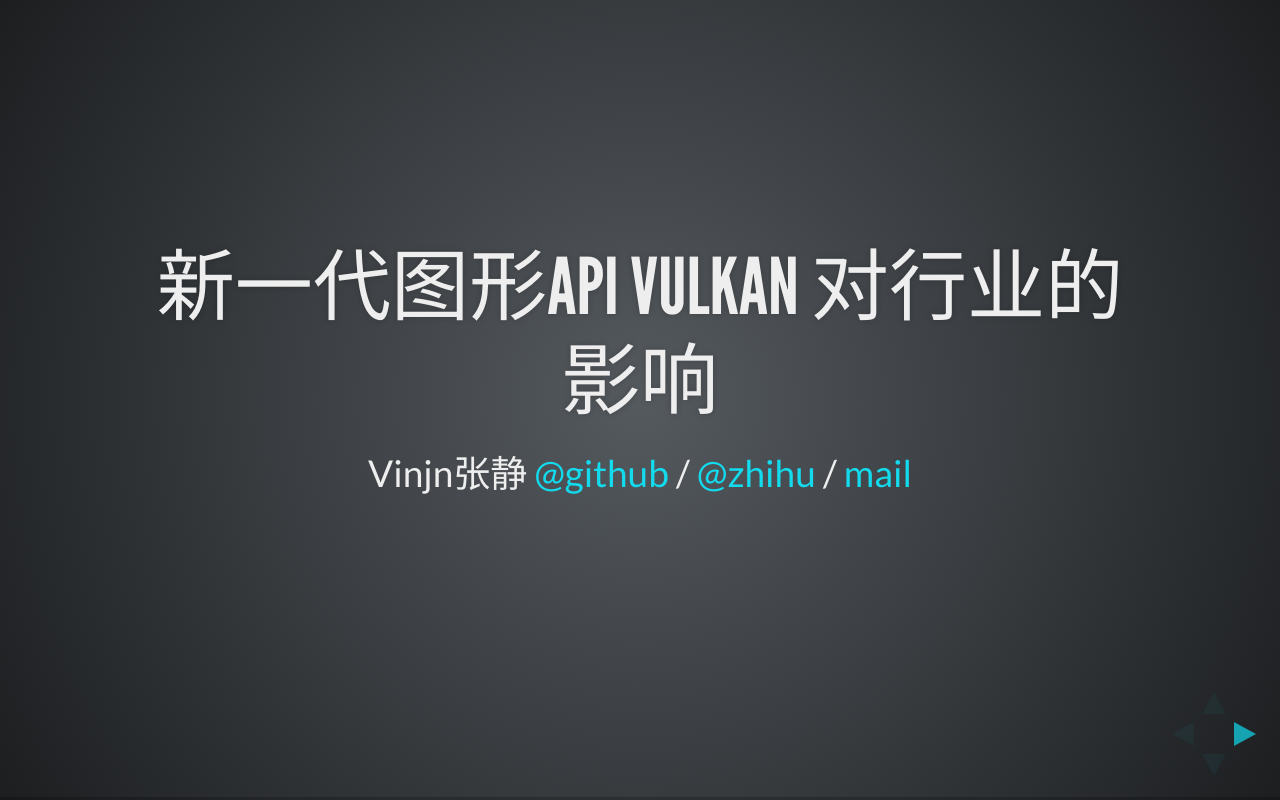
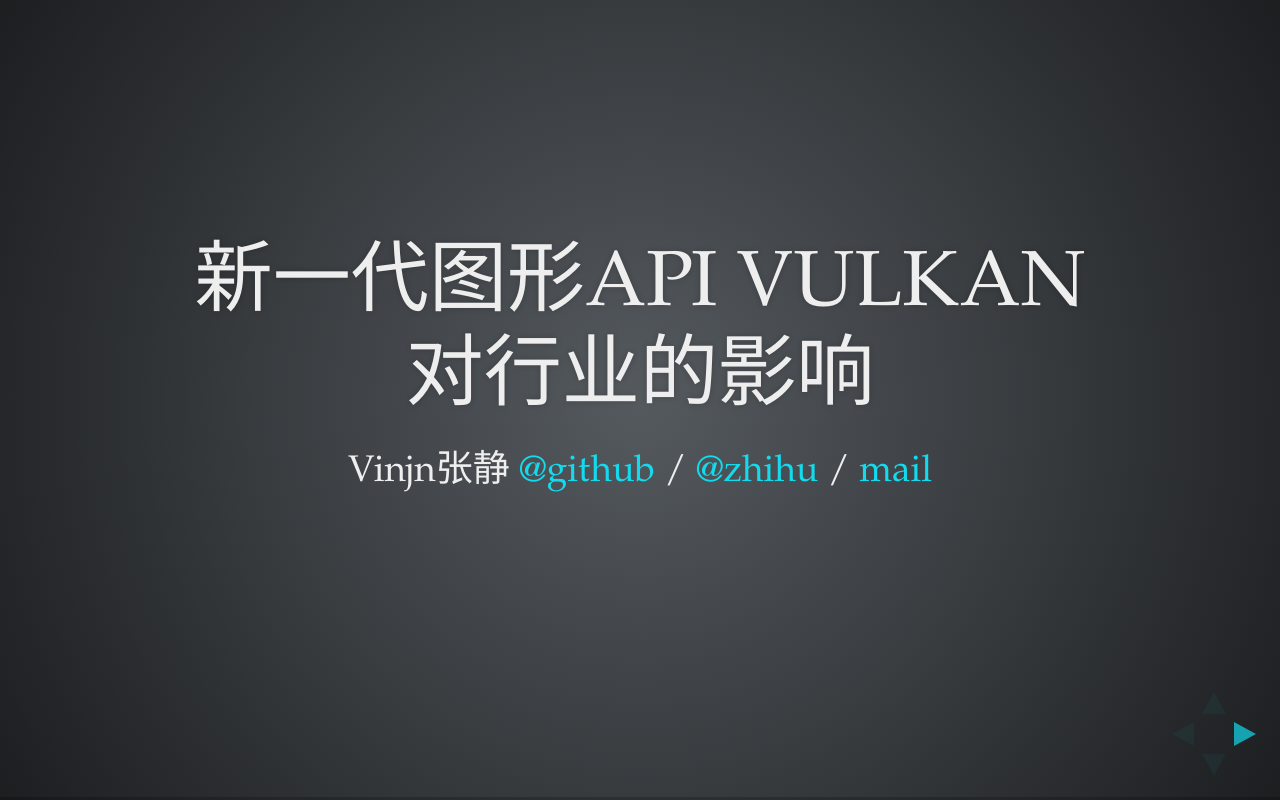
Before and after one commit to vinjn/slides, a website: page vulkan-arch-summit/index.html in a window 1280 px wide. Drawn offline with Linux system fonts and the light colour scheme.

Commit message:
Adding vinjn.scss

```diff
--- /dev/null
+++ b/css/theme/source/vinjn.scss
@@ -0,0 +1,46 @@
+/**
+ * League theme for reveal.js.
+ *
+ * This was the default theme pre-3.0.0.
+ *
+ * Copyright (C) 2011-2012 Hakim El Hattab, http://hakim.se
+ */
+
+
+// Default mixins and settings -----------------
+@import "../template/mixins";
+@import "../template/settings";
+// ---------------------------------------------
+
+
+
+// Include theme-specific fonts
+/*@import url(../../lib/font/league-gothic/league-gothic.css);*/
+/*@import url(https://fonts.googleapis.com/css?family=Lato:400,700,400italic,700italic);*/
+
+$mainFont: 'Palatino Linotype', 'Book Antiqua', Palatino, FreeSerif, serif;
+/*$mainColor: #000;*/
+$headingFont: 'Palatino Linotype', 'Book Antiqua', Palatino, FreeSerif, serif;
+/*$headingColor: #383D3D;
+$headingTextShadow: none;
+$headingTextTransform: none;
+$backgroundColor: #F0F1EB;
+$linkColor: #51483D;
+$linkColorHover: lighten( $linkColor, 20% );
+$selectionBackgroundColor: #26351C;*/
+
+
+// Override theme settings (see ../template/settings.scss)
+$headingTextShadow: 0px 0px 6px rgba(0,0,0,0.2);
+$heading1TextShadow: 0 1px 0 #ccc, 0 2px 0 #c9c9c9, 0 3px 0 #bbb, 0 4px 0 #b9b9b9, 0 5px 0 #aaa, 0 6px 1px rgba(0,0,0,.1), 0 0 5px rgba(0,0,0,.1), 0 1px 3px rgba(0,0,0,.3), 0 3px 5px rgba(0,0,0,.2), 0 5px 10px rgba(0,0,0,.25), 0 20px 20px rgba(0,0,0,.15);
+
+// Background generator
+@mixin bodyBackground() {
+	@include radial-gradient( rgba(28,30,32,1), rgba(85,90,95,1) );
+}
+
+
+
+// Theme template ------------------------------
+@import "../template/theme";
+// ---------------------------------------------
--- a/vulkan-arch-summit/index.html
+++ b/vulkan-arch-summit/index.html
@@ -5,7 +5,7 @@
 		<meta name="viewport" content="width=device-width, initial-scale=1.0, maximum-scale=1.0, user-scalable=no">
 
 		<link rel="stylesheet" href="../css/reveal.css">
-		<link rel="stylesheet" href="../css/theme/league.css">
+		<link rel="stylesheet" href="../css/theme/vinjn.css">
 
 		<!-- Theme used for syntax highlighting of code -->
 		<link rel="stylesheet" href="../lib/css/zenburn.css">
```
Also changed, not shown: index.html (+4 -2 lines), css/theme/vinjn.css (added).
